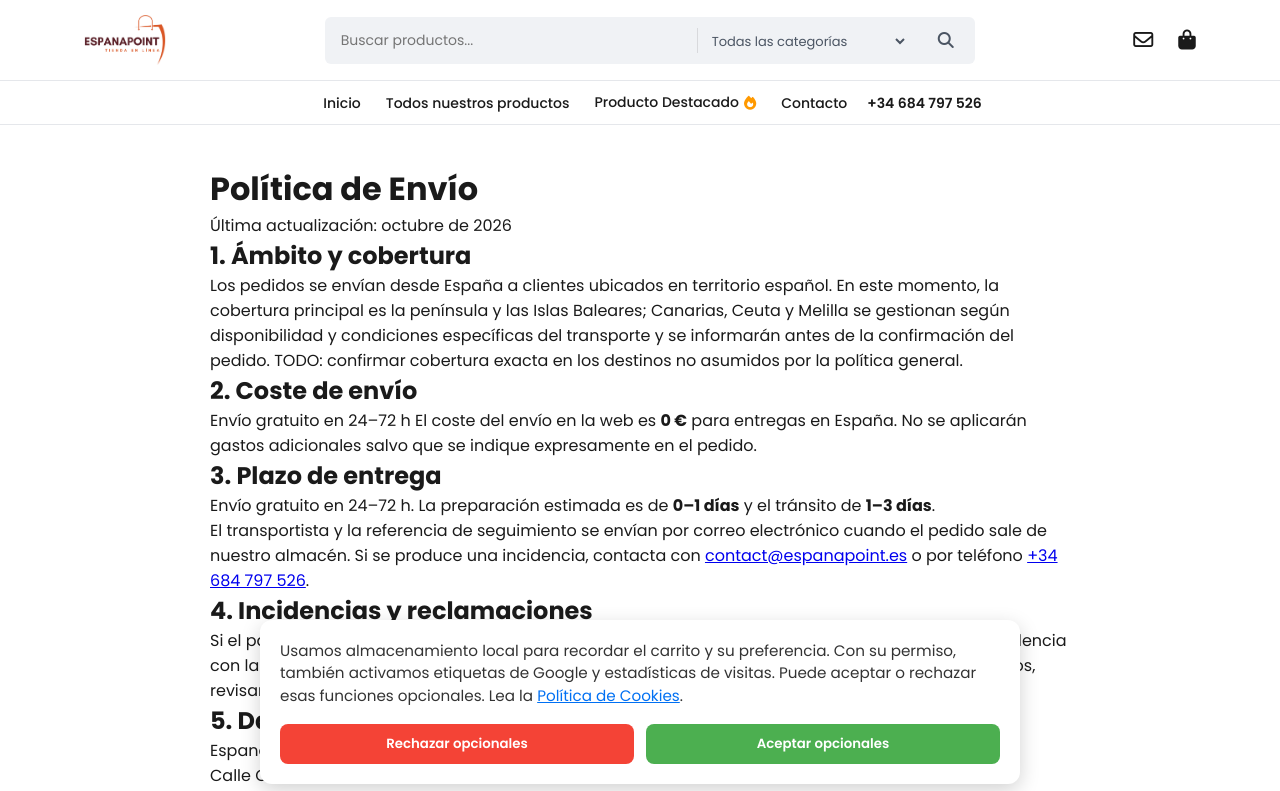
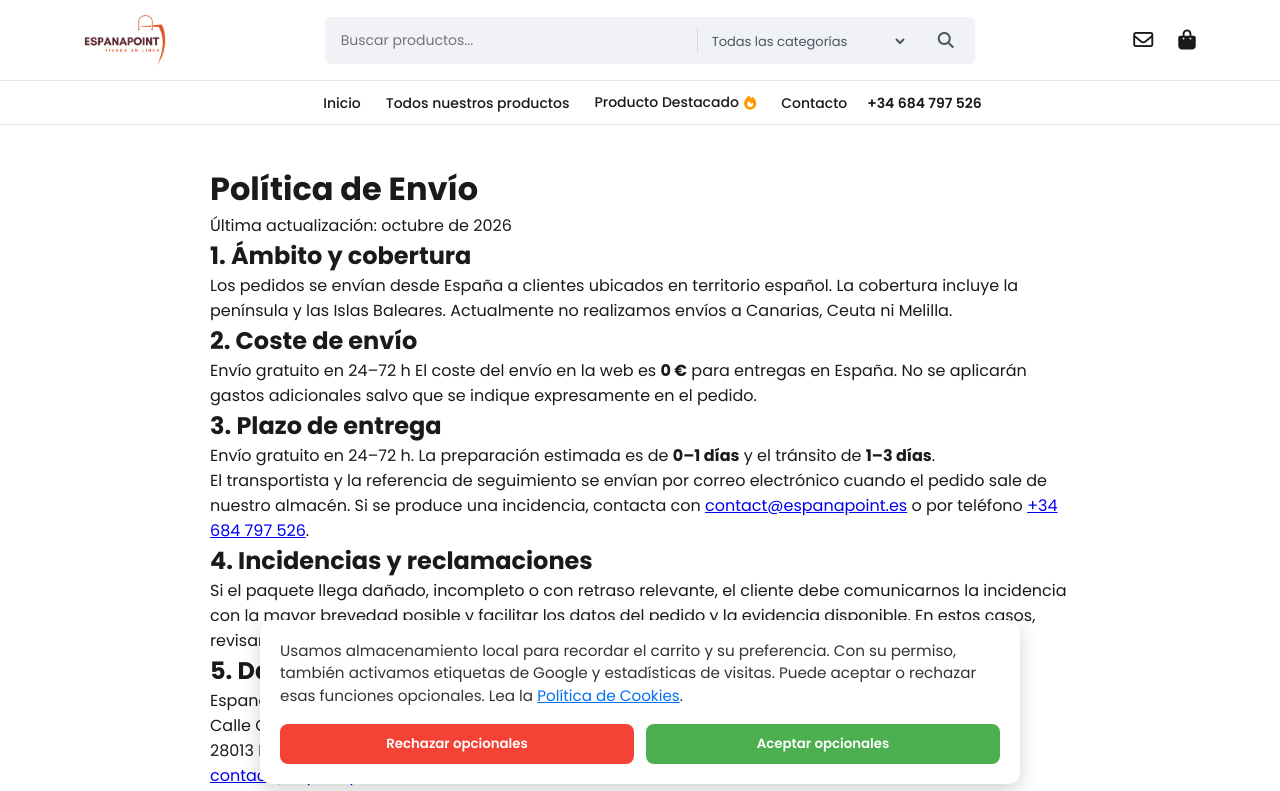
Before and after one commit to ftbson/espanapoint, a Next.js app: page /politica-de-envio in a window 1280 px wide. Shown: the top 791 px of the page. Built offline with nearby package versions, Linux system fonts and the light colour scheme; no server answers.

Commit message:
feat: amélioration de l'interface et des fonctionnalités

```diff
--- a/src/app/politica-de-devoluciones/page.tsx
+++ b/src/app/politica-de-devoluciones/page.tsx
@@ -12,6 +12,9 @@ export const metadata: Metadata = {
     description:
       "Devolución en 14 días naturales. Reembolso íntegro del precio pagado.",
     url: "/politica-de-devoluciones",
+    siteName: "Espanapoint",
+    locale: "es_ES",
+    type: "website",
   },
 };
 
--- a/src/app/politica-de-envio/page.tsx
+++ b/src/app/politica-de-envio/page.tsx
@@ -20,14 +20,11 @@ export default function PoliticaEnvio() {
       <p>Última actualización: octubre de 2026</p>
 
       <h2>1. Ámbito y cobertura</h2>
-      <p>
-        Los pedidos se envían desde España a clientes ubicados en territorio
-        español. En este momento, la cobertura principal es la península y las
-        Islas Baleares; Canarias, Ceuta y Melilla se gestionan según
-        disponibilidad y condiciones específicas del transporte y se informarán
-        antes de la confirmación del pedido. TODO: confirmar cobertura exacta en
-        los destinos no asumidos por la política general.
-      </p>
+<p>
+  Los pedidos se envían desde España a clientes ubicados en territorio
+  español. La cobertura incluye la península y las Islas Baleares.
+  Actualmente no realizamos envíos a Canarias, Ceuta ni Melilla.
+</p>
 
       <h2>2. Coste de envío</h2>
       <p>
```
